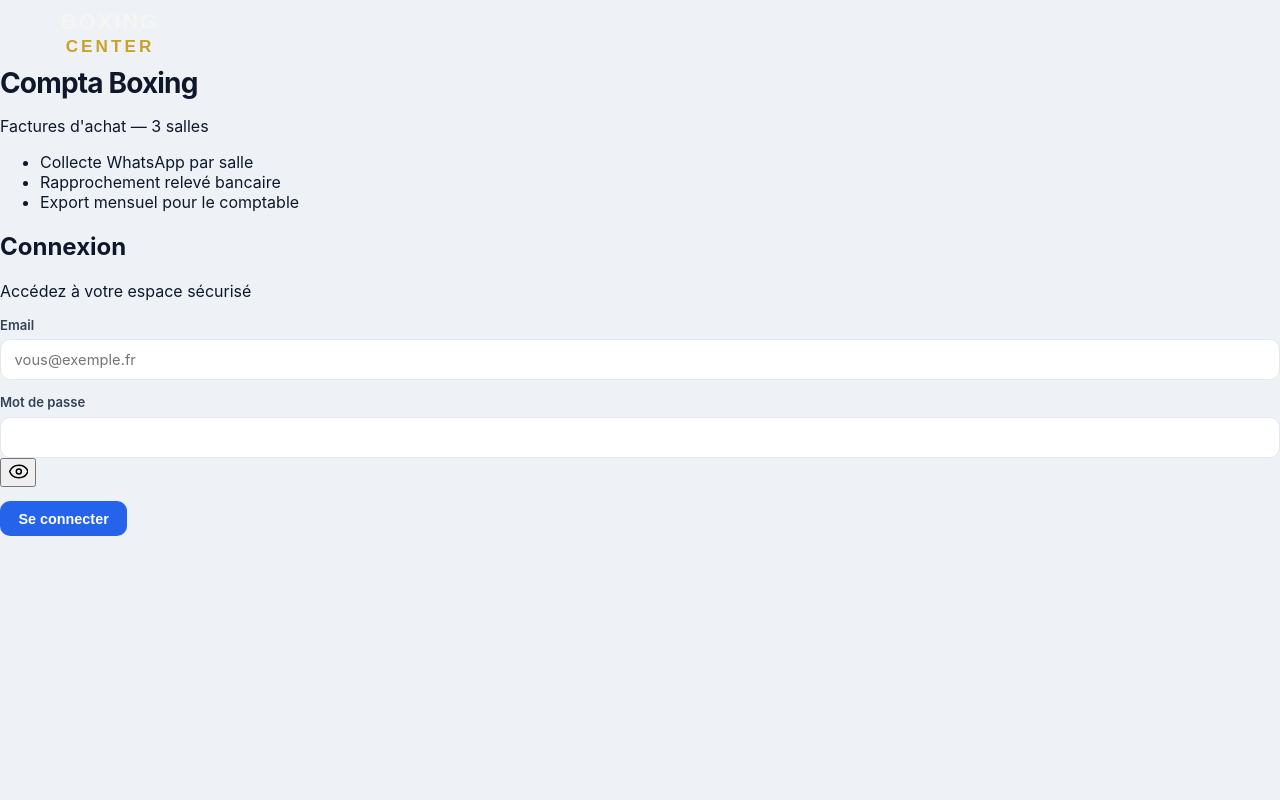
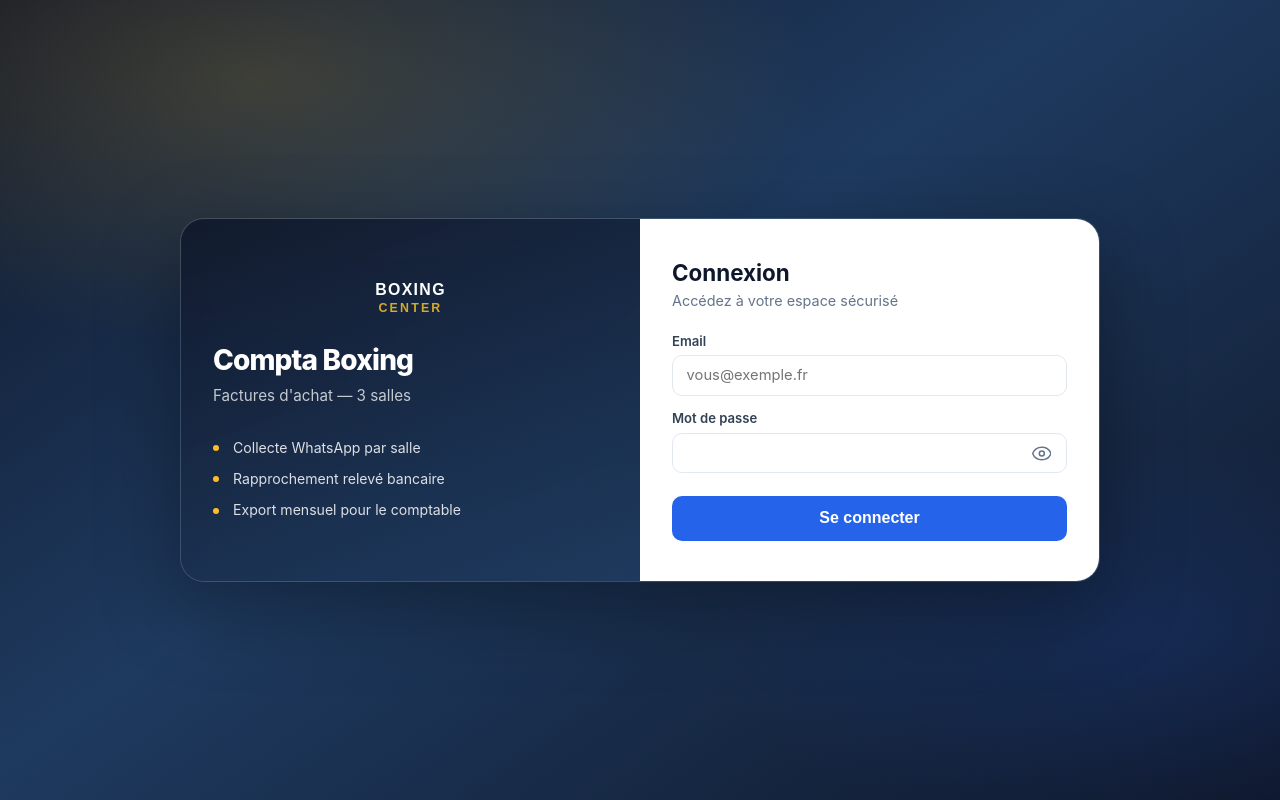
Before and after one commit to angoularaphael/compta-boxing, a Next.js app: page /login in a window 1280 px wide. Built offline with nearby package versions, Linux system fonts and the light colour scheme.

Commit message:
Fix broken login CSS: restore ik-chat.css from gestion-fiche.

```diff
--- /dev/null
+++ b/app/ik-chat.css
@@ -0,0 +1,562 @@
+/* ── Login ───────────────────────────────────────────────────────────── */
+.ik-login-page {
+  min-height: 100vh;
+  min-height: 100dvh;
+  display: flex;
+  align-items: center;
+  justify-content: center;
+  padding: 1.5rem;
+  position: relative;
+  overflow: hidden;
+}
+
+.ik-login-bg {
+  position: absolute;
+  inset: 0;
+  background:
+    radial-gradient(ellipse 80% 60% at 20% 10%, rgba(251, 191, 36, 0.18), transparent 55%),
+    radial-gradient(ellipse 70% 50% at 90% 80%, rgba(37, 99, 235, 0.15), transparent 50%),
+    linear-gradient(145deg, #0f172a 0%, #1e3a5f 45%, #0f172a 100%);
+}
+
+.ik-login-shell {
+  position: relative;
+  z-index: 1;
+  display: grid;
+  grid-template-columns: 1fr 1fr;
+  gap: 0;
+  max-width: 920px;
+  width: 100%;
+  background: rgba(255, 255, 255, 0.04);
+  border: 1px solid rgba(255, 255, 255, 0.1);
+  border-radius: 24px;
+  overflow: hidden;
+  box-shadow: 0 24px 80px rgba(0, 0, 0, 0.35);
+  backdrop-filter: blur(12px);
+}
+
+.ik-login-brand {
+  padding: 2.5rem 2rem;
+  background: linear-gradient(160deg, rgba(15, 23, 42, 0.9), rgba(30, 58, 95, 0.85));
+  color: #fff;
+  display: flex;
+  flex-direction: column;
+  justify-content: center;
+}
+
+.ik-login-logo {
+  height: 44px;
+  width: auto;
+  margin-bottom: 1.5rem;
+  object-fit: contain;
+  filter: brightness(1.05);
+}
+
+.ik-login-brand h1 {
+  margin: 0 0 0.5rem;
+  font-size: 1.75rem;
+  font-weight: 800;
+  letter-spacing: -0.03em;
+}
+
+.ik-login-brand > p {
+  margin: 0 0 1.5rem;
+  color: rgba(255, 255, 255, 0.75);
+  font-size: 0.95rem;
+  line-height: 1.5;
+}
+
+.ik-login-features {
+  margin: 0;
+  padding: 0;
+  list-style: none;
+}
+
+.ik-login-features li {
+  padding: 0.45rem 0 0.45rem 1.25rem;
+  position: relative;
+  font-size: 0.88rem;
+  color: rgba(255, 255, 255, 0.85);
+}
+
+.ik-login-features li::before {
+  content: '';
+  position: absolute;
+  left: 0;
+  top: 0.85rem;
+  width: 6px;
+  height: 6px;
+  border-radius: 50%;
+  background: var(--mobile-gold);
+}
+
+.ik-login-card {
+  padding: 2.5rem 2rem;
+  background: #fff;
+}
+
+.ik-login-card h2 {
+  margin: 0 0 0.35rem;
+  font-size: 1.4rem;
+  font-weight: 700;
+}
+
+.ik-login-lead {
+  margin: 0 0 1.5rem;
+  color: var(--muted);
+  font-size: 0.9rem;
+}
+
+.ik-login-submit {
+  width: 100%;
+  margin-top: 0.5rem;
+  padding: 0.85rem;
+  font-size: 1rem;
+}
+
+.password-input-wrap {
+  position: relative;
+  display: flex;
+  align-items: center;
+}
+
+.password-input-wrap input {
+  width: 100%;
+  padding-right: 2.75rem;
+  margin-bottom: 0;
+}
+
+.password-toggle {
+  position: absolute;
+  right: 0.5rem;
+  display: inline-flex;
+  align-items: center;
+  justify-content: center;
+  width: 2.25rem;
+  height: 2.25rem;
+  border: none;
+  background: transparent;
+  color: var(--muted);
+  border-radius: 8px;
+  cursor: pointer;
+}
+
+.password-toggle:hover {
+  color: var(--accent);
+  background: var(--accent-soft);
+}
+
+/* ── Générateur ──────────────────────────────────────────────────────── */
+.ik-admin-page {
+  display: flex;
+  flex-direction: column;
+  min-height: 0;
+  flex: 1;
+}
+
+.ik-generator {
+  display: flex;
+  flex-direction: column;
+  gap: 1.25rem;
+  flex: 1;
+  min-height: 0;
+}
+
+.ik-generator-hero {
+  display: flex;
+  align-items: flex-start;
+  justify-content: space-between;
+  gap: 1rem;
+  padding: 1.25rem 1.5rem;
+  background: linear-gradient(135deg, #0f172a 0%, #1e3a5f 100%);
+  border-radius: 16px;
+  color: #fff;
+  box-shadow: 0 8px 32px rgba(15, 23, 42, 0.2);
+}
+
+.ik-generator-eyebrow {
+  margin: 0 0 0.25rem;
+  font-size: 0.72rem;
+  text-transform: uppercase;
+  letter-spacing: 0.14em;
+  color: var(--mobile-gold);
+  font-weight: 600;
+}
+
+.ik-generator-hero h1 {
+  margin: 0 0 0.35rem;
+  font-size: clamp(1.25rem, 3vw, 1.65rem);
+  font-weight: 800;
+  letter-spacing: -0.02em;
+}
+
+.ik-generator-lead {
+  margin: 0;
+  font-size: 0.88rem;
+  color: rgba(255, 255, 255, 0.75);
+}
+
+.ik-generator-stat {
+  flex-shrink: 0;
+  padding: 0.75rem 1rem;
+  background: rgba(255, 255, 255, 0.08);
+  border: 1px solid rgba(255, 255, 255, 0.12);
+  border-radius: 12px;
+  text-align: center;
+}
+
+.ik-generator-stat span {
+  display: block;
+  font-size: 0.72rem;
+  text-transform: uppercase;
+  letter-spacing: 0.08em;
+  color: rgba(255, 255, 255, 0.6);
+}
+
+.ik-generator-stat strong {
+  font-size: 1.1rem;
+  color: var(--mobile-gold);
+}
+
+.ik-generator-grid {
+  display: grid;
+  grid-template-columns: minmax(280px, 380px) 1fr;
+  gap: 1.25rem;
+  align-items: start;
+  flex: 1;
+  min-height: 0;
+}
+
+.ik-generator-sidebar {
+  display: flex;
+  flex-direction: column;
+  gap: 1rem;
+}
+
+.ik-section-head {
+  display: flex;
+  align-items: center;
+  justify-content: space-between;
+  gap: 0.5rem;
+  margin-bottom: 1rem;
+}
+
+.ik-section-head h2 {
+  margin: 0;
+}
+
+.ik-reset-btn {
+  flex-shrink: 0;
+}
+
+.ik-generator-freetext h2 {
+  margin: 0 0 0.5rem;
+  font-size: 1.05rem;
+  font-weight: 700;
+}
+
+.ik-freetext-hint {
+  margin: 0 0 0.75rem;
+}
+
+.ik-generator-freetext textarea {
+  width: 100%;
+  resize: vertical;
+  min-height: 4.5rem;
+  font-family: inherit;
+  font-size: 0.92rem;
+  padding: 0.65rem 0.75rem;
+  border: 1px solid var(--border);
+  border-radius: 8px;
+  margin-bottom: 0.5rem;
+}
+
+.ik-freetext-btn {
+  width: 100%;
+}
+
+.ik-form-error {
+  margin: 0;
+}
+
+.ik-preview-table {
+  max-height: 420px;
+  overflow: auto;
+  border: 1px solid var(--border);
+  border-radius: 8px;
+}
+
+.ik-preview-table table {
+  border-collapse: collapse;
+  width: 100%;
+}
+
+.ik-preview-table th,
+.ik-preview-table td {
+  border: 1px solid var(--border);
+  padding: 0.35rem 0.5rem;
+}
+
+.ik-preview-table th {
+  background: var(--bg);
+  font-size: 0.72rem;
+  text-transform: uppercase;
+  letter-spacing: 0.04em;
+  position: sticky;
+  top: 0;
+  z-index: 1;
+}
+
+.ik-edit-hint {
+  margin: 0 0 0.65rem;
+}
+
+.ik-row-editable {
+  cursor: pointer;
+}
+
+.ik-row-editable:hover td {
+  background: rgba(59, 130, 246, 0.06);
+}
+
+.ik-row-editing td {
+  background: rgba(59, 130, 246, 0.08);
+}
+
+.ik-row-input {
+  width: 100%;
+  min-width: 0;
+  padding: 0.25rem 0.4rem;
+  border: 1px solid var(--border);
+  border-radius: 4px;
+  font: inherit;
+  background: var(--surface, #fff);
+}
+
+.ik-row-input--num {
+  max-width: 5.5rem;
+}
+
+.ik-row-edit-actions {
+  display: flex;
+  gap: 0.35rem;
+  flex-wrap: wrap;
+}
+
+.ik-generator-form h2,
+.ik-generator-result h2,
+.ik-history-card h2 {
+  font-size: 1.05rem;
+  font-weight: 700;
+}
+
+.ik-generator-result h2,
+.ik-history-card h2 {
+  margin: 0 0 1rem;
+}
+
+.ik-history-head {
+  display: flex;
+  align-items: center;
+  justify-content: space-between;
+  gap: 1rem;
+  margin-bottom: 1rem;
+}
+
+.ik-history-head h2 {
+  margin: 0;
+}
+
+.ik-form-row {
+  display: grid;
+  grid-template-columns: 1fr 1fr;
+  gap: 0.75rem;
+}
+
+.ik-input-suffix {
+  display: flex;
+  align-items: center;
+  gap: 0.5rem;
+}
+
+.ik-input-suffix input {
+  flex: 1;
+  margin-bottom: 0;
+}
+
+.ik-input-suffix span {
+  font-weight: 600;
+  color: var(--muted);
+}
+
+.ik-generate-btn {
+  width: 100%;
+  margin-top: 0.5rem;
+  padding: 0.85rem;
+  font-size: 1rem;
+  background: linear-gradient(135deg, #2563eb, #1d4ed8);
+}
+
+.ik-result-empty,
+.ik-result-loading {
+  padding: 2rem 1rem;
+  text-align: center;
+  color: var(--muted);
+  font-size: 0.92rem;
+}
+
+.ik-result-summary {
+  padding: 1rem;
+  background: var(--bg);
+  border-radius: 10px;
+  font-size: 0.9rem;
+  line-height: 1.55;
+  white-space: pre-wrap;
+  margin-bottom: 1rem;
+  border: 1px solid var(--border);
+}
+
+.ik-result-metrics {
+  display: grid;
+  grid-template-columns: repeat(3, 1fr);
+  gap: 0.75rem;
+  margin-bottom: 1rem;
+}
+
+.ik-result-metrics > div {
+  padding: 0.75rem;
+  background: var(--bg);
+  border-radius: 10px;
+  text-align: center;
+  border: 1px solid var(--border);
+}
+
+.ik-result-metrics span {
+  display: block;
+  font-size: 0.72rem;
+  text-transform: uppercase;
+  letter-spacing: 0.06em;
+  color: var(--muted);
+  margin-bottom: 0.25rem;
+}
+
+.ik-result-metrics strong {
+  font-size: 1.15rem;
+  color: var(--navy);
+}
+
+.ik-result-actions {
+  display: flex;
+  gap: 0.5rem;
+  flex-wrap: wrap;
+  margin-top: 1rem;
+}
+
+.ik-sheet-preview table {
+  font-size: 0.82rem;
+}
+
+.ik-history-card {
+  margin-bottom: 0;
+}
+
+/* Desktop layout shell */
+@media (min-width: 1024px) {
+  .app-main {
+    display: flex;
+    flex-direction: column;
+    min-height: 100dvh;
+  }
+
+  .app-main-content {
+    display: flex;
+    flex-direction: column;
+    flex: 1;
+    min-height: 0;
+  }
+
+  .ik-generator-result {
+    min-height: 320px;
+  }
+}
+
+/* Mobile */
+@media (max-width: 1023px) {
+  .ik-generator-hero {
+    flex-direction: column;
+    border-radius: 12px;
+  }
+
+  .ik-generator-stat {
+    align-self: flex-start;
+  }
+
+  .ik-generator-grid {
+    grid-template-columns: 1fr;
+  }
+
+  .ik-result-metrics {
+    grid-template-columns: 1fr;
+  }
+
+  .ik-result-actions .btn {
+    flex: 1;
+    min-width: 0;
+  }
+}
+
+@media (max-width: 767px) {
+  .ik-login-shell {
+    grid-template-columns: 1fr;
+  }
+
+  .ik-login-brand {
+    padding: 1.75rem 1.5rem;
+  }
+
+  .ik-login-features {
+    display: none;
+  }
+
+  .ik-login-card {
+    padding: 1.75rem 1.5rem;
+  }
+
+  .ik-form-row {
+    grid-template-columns: 1fr;
+  }
+
+  .ik-generator-hero {
+    padding: 1rem 1.15rem;
+  }
+
+  .ik-result-actions {
+    flex-direction: column;
+  }
+
+  .ik-result-actions .btn {
+    width: 100%;
+  }
+}
+
+@media (max-width: 480px) {
+  .ik-login-page {
+    padding: 0.75rem;
+  }
+
+  .ik-login-shell {
+    border-radius: 16px;
+  }
+}
+
+/* Page administrateurs */
+@media (max-width: 767px) {
+  .ik-utilisateurs-page h1 {
+    font-size: 1.25rem;
+  }
+
+  .ik-utilisateurs-page .table-wrap table {
+    min-width: 520px;
+    font-size: 0.85rem;
+  }
+}
--- a/app/layout.js
+++ b/app/layout.js
@@ -1,5 +1,6 @@
 import AppBoot from './components/AppBoot';
 import './globals.css';
+import './ik-chat.css';
 import './compta.css';
 
 export const metadata = {
```
